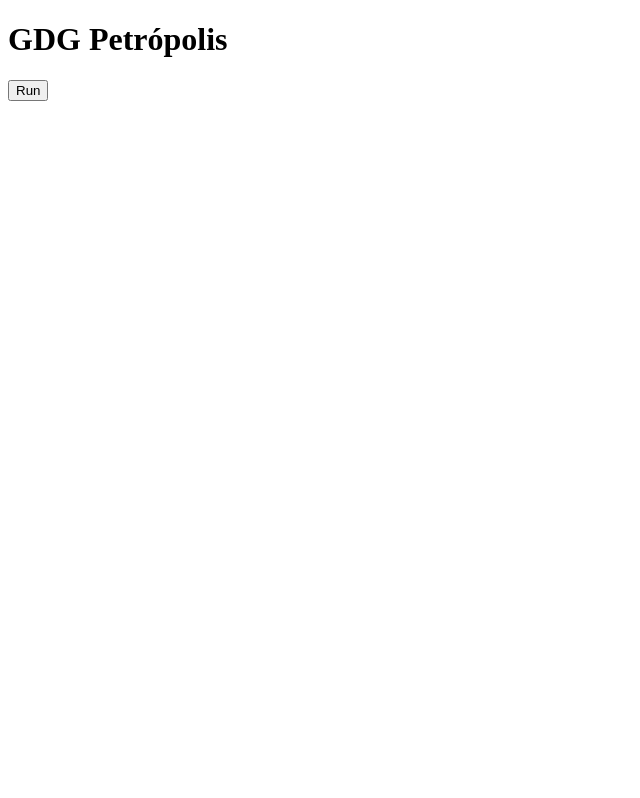
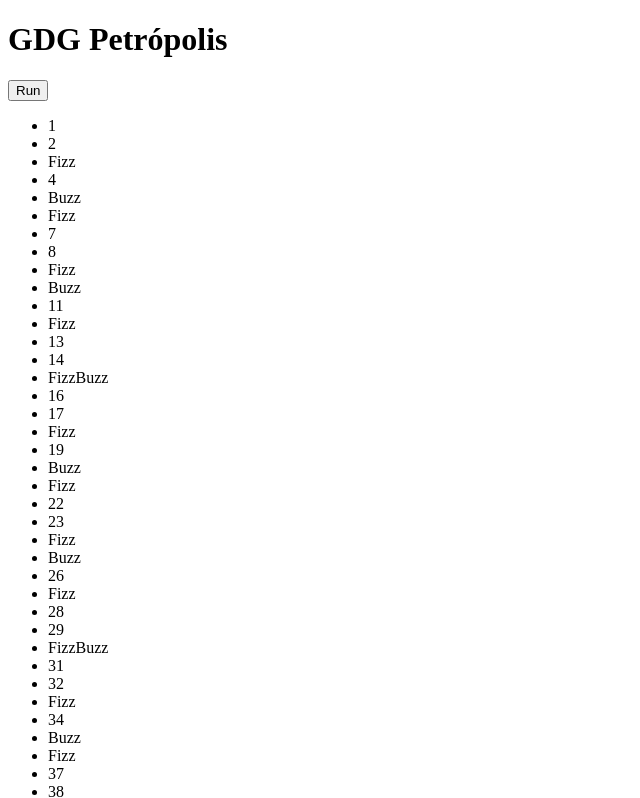
Before and after one commit to GDGPetropolis/DojoJavascript, a plain HTML site: page index.html in a window 1280 px wide. Both pictures are taken after a click on the button "Run". Shown: the top 798 px of the page, without its empty margins (0-640 px from the left). Drawn offline with Linux system fonts and the light colour scheme.

Commit message:
Show result in HTML

```diff
--- a/index.html
+++ b/index.html
@@ -7,5 +7,8 @@
 	<body>
 		<h1>GDG Petrópolis</h1>
 		<input id="Run" type="button" value="Run" onclick="main();" />
+
+		<div id="app-fizzbuzz">
+                </div> <!-- #app-fizzbuzz -->
 	</body>
 </html>
--- a/js/dojo/dojo.js
+++ b/js/dojo/dojo.js
@@ -1,25 +1,36 @@
-var Dojo = function()
-{};
+var Dojo = function(selector)
+{
+    this.selector = selector;
+};
 
 Dojo.prototype.fizzBuzz = function(start, stop)
 {
+    let app = document.querySelectorAll(this.selector)[0];
+    let list = document.createElement('ul');
+
     for (let i = start; i < stop; i++)
     {
+        let item = document.createElement('li');
+
         if(i % 3 == 0 && i % 5 == 0)
         {
-            console.log("FizzBuzz");
+            item.innerHTML = "FizzBuzz";
         }
         else if(i % 3 == 0)
         {
-            console.log("Fizz");
+            item.innerHTML = "Fizz";
         }
         else if (i % 5 == 0)
         {
-            console.log("Buzz");
+            item.innerHTML = "Buzz";
         }
         else
         {
-            console.log(i);
+            item.innerHTML = i.toString();
         }
+
+        list.appendChild(item);
     }
+
+    app.appendChild(list);
 }
--- a/js/main.js
+++ b/js/main.js
@@ -1,7 +1,7 @@
 loadScript("js/dojo/dojo.js");
 
 function main() {
-	const dojo = new Dojo();
+	const dojo = new Dojo('#app-fizzbuzz');
 
 	dojo.fizzBuzz(1, 101);
 }
```
